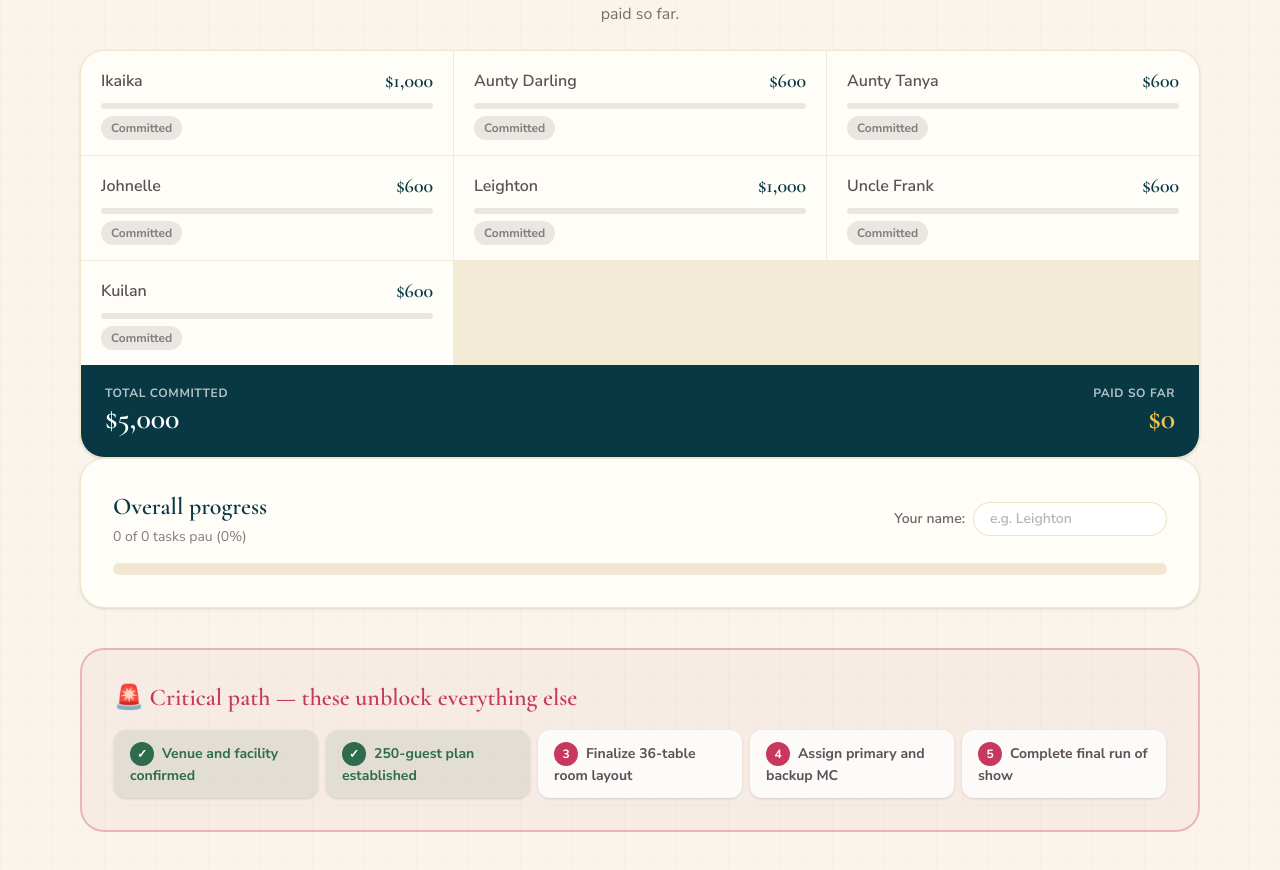
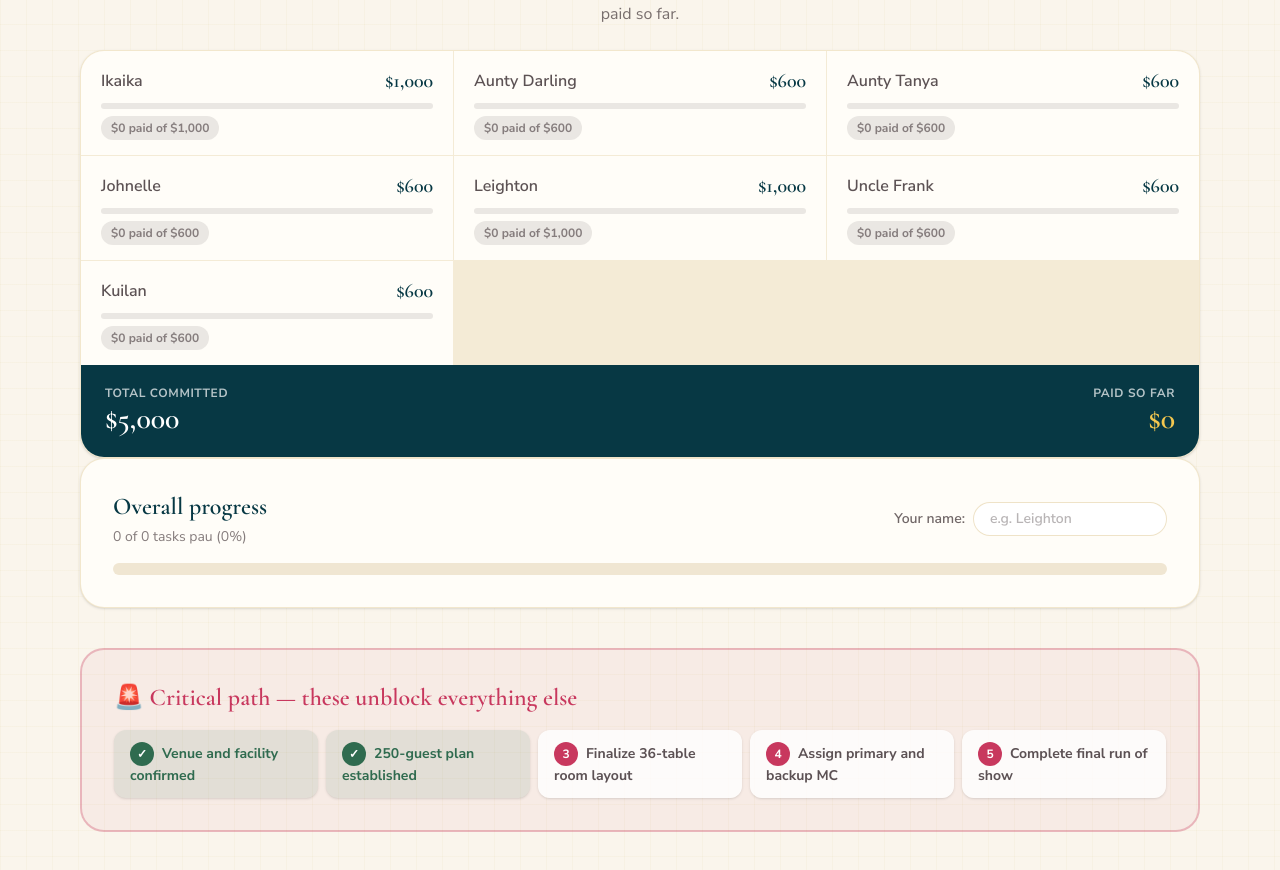
Before and after one commit to loaahoo/lillianachun, a Next.js app: page /planning in a window 1280 px wide. Shown: the part 1309-2179 px from the top of the page. Built offline with nearby package versions, Linux system fonts and the light colour scheme; no server answers; the database is empty.

Commit message:
Show funded amount for unpaid contributions ($0 paid of $600) instead of plain Committed badge

```diff
--- a/src/components/ContributionTracker.tsx
+++ b/src/components/ContributionTracker.tsx
@@ -14,10 +14,12 @@ function paidStatus(item: Contribution): { label: string; full: boolean; partial
   if (item.amountCents > 0 && paid >= item.amountCents) {
     return { label: "✓ Paid in full", full: true, partial: false };
   }
-  if (paid > 0) {
-    return { label: `${currency.format(paid / 100)} paid of ${currency.format(item.amountCents / 100)}`, full: false, partial: true };
-  }
-  return { label: "Committed", full: false, partial: false };
+  // Partial and unpaid alike: always show the funded amount against the commitment.
+  return {
+    label: `${currency.format(paid / 100)} paid of ${currency.format(item.amountCents / 100)}`,
+    full: false,
+    partial: paid > 0,
+  };
 }
 
 export default function ContributionTracker() {
```
